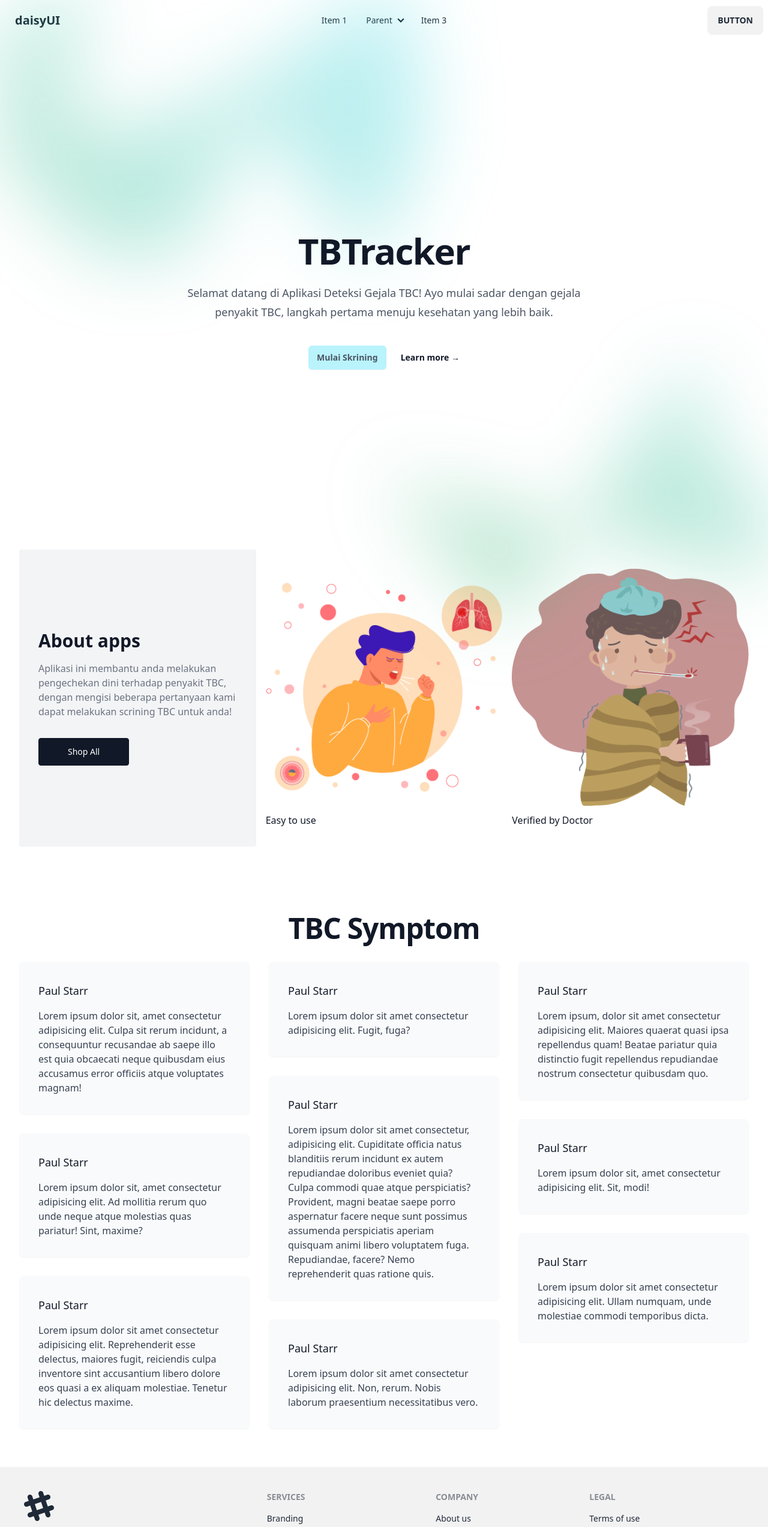
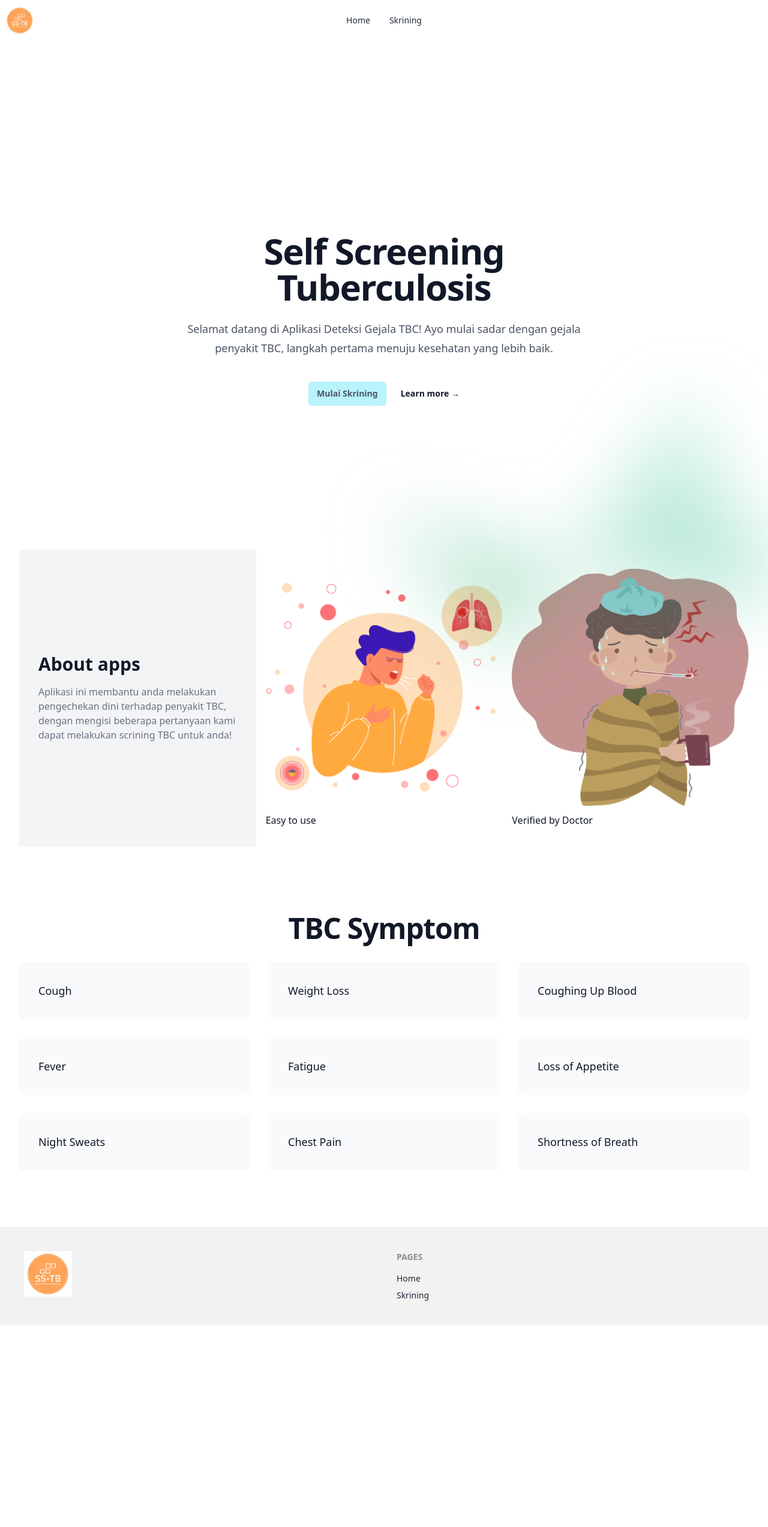
Before and after one commit to uglysquid27/TBC-Scrining, an Angular app: page / in a window 1280 px wide. Shown: the top 2545 px of the page at 60% size. After the commit the page ends 2209 px from the top, so only its background shows below. Built offline with nearby package versions, Linux system fonts and the light colour scheme.

Commit message:
add change page

```diff
--- a/src/app/app-routing.module.ts
+++ b/src/app/app-routing.module.ts
@@ -2,10 +2,12 @@ import { NgModule } from '@angular/core';
 import { RouterModule, Routes } from '@angular/router';
 import { HomeComponent } from './home/home.component';
 import { SkriningComponent } from './skrining/skrining.component';
+import { TestComponent } from './test/test.component';
 
 const routes: Routes = [
   {path: '', component: HomeComponent},
   {path: 'scrining', component: SkriningComponent},
+  {path: 'hasil', component: TestComponent},
 ];
 
 @NgModule({
--- a/src/app/app.component.html
+++ b/src/app/app.component.html
@@ -1,4 +1,4 @@
-<app-header></app-header>
+<app-header class="z-50"></app-header>
 <router-outlet>
 </router-outlet>
 <app-footer></app-footer>
--- a/src/app/home/home.component.html
+++ b/src/app/home/home.component.html
@@ -1,11 +1,11 @@
-<div class="bg-white h-screen">
+<div class="bg-white h-screen ">
     <div class="relative isolate px-6 pt-24 lg:px-8">
-        <div class="absolute inset-x-0 -top-40 -z-10 transform-gpu overflow-hidden blur-3xl sm:-top-80"
+        <!-- <div class="absolute inset-x-0 -top-40 z-10 transform-gpu overflow-hidden blur-3xl sm:-top-80"
             aria-hidden="true">
             <div class="relative left-[calc(50%-11rem)] aspect-[1155/678] w-[36.125rem] -translate-x-1/2 rotate-[30deg] bg-gradient-to-tr from-green-600 to-cyan-400 opacity-30 sm:left-[calc(50%-30rem)] sm:w-[72.1875rem]"
                 style="clip-path: polygon(74.1% 44.1%, 100% 61.6%, 97.5% 26.9%, 85.5% 0.1%, 80.7% 2%, 72.5% 32.5%, 60.2% 62.4%, 52.4% 68.1%, 47.5% 58.3%, 45.2% 34.5%, 27.5% 76.7%, 0.1% 64.9%, 17.9% 100%, 27.6% 76.8%, 76.1% 97.7%, 74.1% 44.1%)">
             </div>
-        </div>
+        </div> -->
         <div class="mx-auto max-w-2xl py-32 sm:py-48 lg:py-56">
             <!-- <div class="hidden sm:mb-8 sm:flex sm:justify-center">
           <div class="relative rounded-full px-3 py-1 text-sm leading-6 text-gray-600 ring-1 ring-gray-900/10 hover:ring-gray-900/20">
@@ -13,7 +13,7 @@
           </div>
         </div> -->
             <div class="text-center">
-                <h1 class="text-4xl font-bold tracking-tight text-gray-900 sm:text-6xl">TBTracker</h1>
+                <h1 class="text-4xl font-bold tracking-tight text-gray-900 sm:text-6xl">Self Screening Tuberculosis</h1>
                 <p class="mt-6 text-lg leading-8 text-gray-600">Selamat datang di Aplikasi Deteksi Gejala TBC! Ayo mulai
                     sadar dengan gejala penyakit TBC, langkah pertama menuju kesehatan yang lebih baik.</p>
                 <div class="mt-10 flex items-center justify-center gap-x-6">
@@ -37,7 +37,7 @@
 <section class="bg-white">
   <div class="max-w-screen-xl px-4 py-8 mx-auto sm:py-12 sm:px-6 lg:px-8">
     <div class="grid grid-cols-1 gap-4 lg:grid-cols-3 lg:items-stretch">
-      <div class="grid p-6 bg-gray-100 rounded place-content-center sm:p-8">
+      <div class="grid p-6 bg-gray-100 rounded place-content-center sm:p-8 rounded">
         <div class="max-w-md mx-auto text-center lg:text-left">
           <header>
             <h2 class="text-xl font-bold text-gray-900 sm:text-3xl">About apps</h2>
@@ -47,12 +47,12 @@
             </p>
           </header>
 
-          <a
+          <!-- <a
             href="#"
             class="inline-block px-12 py-3 mt-8 text-sm font-medium text-white transition bg-gray-900 border border-gray-900 rounded hover:shadow focus:outline-none focus:ring"
           >
             Shop All
-          </a>
+          </a> -->
         </div>
       </div>
 
@@ -117,16 +117,11 @@
 
               <div>
 
-                <p class="mt-0.5 text-lg font-medium text-gray-900">Paul Starr</p>
+                <p class="mt-0.5 text-lg font-medium text-center text-gray-900">Cough</p>
               </div>
             </div>
 
-            <p class="mt-4 text-gray-700">
-              Lorem ipsum dolor sit, amet consectetur adipisicing elit. Culpa sit
-              rerum incidunt, a consequuntur recusandae ab saepe illo est quia
-              obcaecati neque quibusdam eius accusamus error officiis atque
-              voluptates magnam!
-            </p>
+
           </blockquote>
         </div>
 
@@ -137,15 +132,11 @@
 
               <div>
 
-                <p class="mt-0.5 text-lg font-medium text-gray-900">Paul Starr</p>
+                <p class="mt-0.5 text-lg font-medium text-center text-gray-900">Fever</p>
               </div>
             </div>
 
-            <p class="mt-4 text-gray-700">
-              Lorem ipsum dolor sit, amet consectetur adipisicing elit. Ad
-              mollitia rerum quo unde neque atque molestias quas pariatur! Sint,
-              maxime?
-            </p>
+
           </blockquote>
         </div>
 
@@ -156,16 +147,11 @@
 
               <div>
 
-                <p class="mt-0.5 text-lg font-medium text-gray-900">Paul Starr</p>
+                <p class="mt-0.5 text-lg font-medium text-center text-gray-900">Night Sweats</p>
               </div>
             </div>
 
-            <p class="mt-4 text-gray-700">
-              Lorem ipsum dolor sit amet consectetur adipisicing elit.
-              Reprehenderit esse delectus, maiores fugit, reiciendis culpa
-              inventore sint accusantium libero dolore eos quasi a ex aliquam
-              molestiae. Tenetur hic delectus maxime.
-            </p>
+
           </blockquote>
         </div>
 
@@ -176,14 +162,11 @@
 
               <div>
 
-                <p class="mt-0.5 text-lg font-medium text-gray-900">Paul Starr</p>
+                <p class="mt-0.5 text-lg font-medium text-center text-gray-900">Weight Loss</p>
               </div>
             </div>
 
-            <p class="mt-4 text-gray-700">
-              Lorem ipsum dolor sit amet consectetur adipisicing elit. Fugit,
-              fuga?
-            </p>
+
           </blockquote>
         </div>
 
@@ -194,19 +177,11 @@
 
               <div>
 
-                <p class="mt-0.5 text-lg font-medium text-gray-900">Paul Starr</p>
+                <p class="mt-0.5 text-lg font-medium text-center text-gray-900">Fatigue</p>
               </div>
             </div>
 
-            <p class="mt-4 text-gray-700">
-              Lorem ipsum dolor sit amet consectetur, adipisicing elit. Cupiditate
-              officia natus blanditiis rerum incidunt ex autem repudiandae
-              doloribus eveniet quia? Culpa commodi quae atque perspiciatis?
-              Provident, magni beatae saepe porro aspernatur facere neque sunt
-              possimus assumenda perspiciatis aperiam quisquam animi libero
-              voluptatem fuga. Repudiandae, facere? Nemo reprehenderit quas
-              ratione quis.
-            </p>
+
           </blockquote>
         </div>
 
@@ -217,14 +192,11 @@
 
               <div>
 
-                <p class="mt-0.5 text-lg font-medium text-gray-900">Paul Starr</p>
+                <p class="mt-0.5 text-lg font-medium text-center text-gray-900">Chest Pain</p>
               </div>
             </div>
 
-            <p class="mt-4 text-gray-700">
-              Lorem ipsum dolor sit amet consectetur adipisicing elit. Non, rerum.
-              Nobis laborum praesentium necessitatibus vero.
-            </p>
+
           </blockquote>
         </div>
 
@@ -235,15 +207,11 @@
 
               <div>
 
-                <p class="mt-0.5 text-lg font-medium text-gray-900">Paul Starr</p>
+                <p class="mt-0.5 text-lg font-medium text-center text-gray-900">Coughing Up Blood</p>
               </div>
             </div>
 
-            <p class="mt-4 text-gray-700">
-              Lorem ipsum, dolor sit amet consectetur adipisicing elit. Maiores
-              quaerat quasi ipsa repellendus quam! Beatae pariatur quia distinctio
-              fugit repellendus repudiandae nostrum consectetur quibusdam quo.
-            </p>
+
           </blockquote>
         </div>
 
@@ -254,13 +222,11 @@
 
               <div>
 
-                <p class="mt-0.5 text-lg font-medium text-gray-900">Paul Starr</p>
+                <p class="mt-0.5 text-lg font-medium text-center text-gray-900">Loss of Appetite</p>
               </div>
             </div>
 
-            <p class="mt-4 text-gray-700">
-              Lorem ipsum dolor sit, amet consectetur adipisicing elit. Sit, modi!
-            </p>
+
           </blockquote>
         </div>
 
@@ -271,14 +237,11 @@
 
               <div>
 
-                <p class="mt-0.5 text-lg font-medium text-gray-900">Paul Starr</p>
+                <p class="mt-0.5 text-lg font-medium text-center text-gray-900">Shortness of Breath</p>
               </div>
             </div>
 
-            <p class="mt-4 text-gray-700">
-              Lorem ipsum dolor sit amet consectetur adipisicing elit. Ullam
-              numquam, unde molestiae commodi temporibus dicta.
-            </p>
+
           </blockquote>
         </div>
       </div>
--- a/src/app/layout/footer/footer.component.html
+++ b/src/app/layout/footer/footer.component.html
@@ -1,16 +1,13 @@
 <footer class="footer p-10 bg-base-200 text-base-content">
     <aside>
-      <svg width="50" height="50" viewBox="0 0 24 24" xmlns="http://www.w3.org/2000/svg" fill-rule="evenodd" clip-rule="evenodd" class="fill-current"><path d="M22.672 15.226l-2.432.811.841 2.515c.33 1.019-.209 2.127-1.23 2.456-1.15.325-2.148-.321-2.463-1.226l-.84-2.518-5.013 1.677.84 2.517c.391 1.203-.434 2.542-1.831 2.542-.88 0-1.601-.564-1.86-1.314l-.842-2.516-2.431.809c-1.135.328-2.145-.317-2.463-1.229-.329-1.018.211-2.127 1.231-2.456l2.432-.809-1.621-4.823-2.432.808c-1.355.384-2.558-.59-2.558-1.839 0-.817.509-1.582 1.327-1.846l2.433-.809-.842-2.515c-.33-1.02.211-2.129 1.232-2.458 1.02-.329 2.13.209 2.461 1.229l.842 2.515 5.011-1.677-.839-2.517c-.403-1.238.484-2.553 1.843-2.553.819 0 1.585.509 1.85 1.326l.841 2.517 2.431-.81c1.02-.33 2.131.211 2.461 1.229.332 1.018-.21 2.126-1.23 2.456l-2.433.809 1.622 4.823 2.433-.809c1.242-.401 2.557.484 2.557 1.838 0 .819-.51 1.583-1.328 1.847m-8.992-6.428l-5.01 1.675 1.619 4.828 5.011-1.674-1.62-4.829z"></path></svg>
-      <p>ACME Industries Ltd.<br/>Providing reliable tech since 1992</p>
+      <img src="./../../../assets/img/tbclogo.jpeg" height="80" width="80" alt="">
     </aside>
     <nav>
-      <header class="footer-title">Services</header>
-      <a class="link link-hover">Branding</a>
-      <a class="link link-hover">Design</a>
-      <a class="link link-hover">Marketing</a>
-      <a class="link link-hover">Advertisement</a>
+      <header class="footer-title">Pages</header>
+      <a class="link link-hover">Home</a>
+      <a class="link link-hover">Skrining</a>
     </nav>
-    <nav>
+    <!-- <nav>
       <header class="footer-title">Company</header>
       <a class="link link-hover">About us</a>
       <a class="link link-hover">Contact</a>
@@ -22,5 +19,5 @@
       <a class="link link-hover">Terms of use</a>
       <a class="link link-hover">Privacy policy</a>
       <a class="link link-hover">Cookie policy</a>
-    </nav>
+    </nav> -->
   </footer>
--- a/src/app/layout/header/header.component.html
+++ b/src/app/layout/header/header.component.html
@@ -5,35 +5,23 @@
           <svg xmlns="http://www.w3.org/2000/svg" class="h-5 w-5" fill="none" viewBox="0 0 24 24" stroke="currentColor"><path stroke-linecap="round" stroke-linejoin="round" stroke-width="2" d="M4 6h16M4 12h8m-8 6h16" /></svg>
         </label>
         <ul tabindex="0" class="menu menu-sm dropdown-content mt-3 z-[1] p-2 shadow bg-base-100 rounded-box w-52">
-          <li><a>Item 1</a></li>
-          <li>
-            <a>Parent</a>
-            <ul class="p-2">
-              <li><a>Submenu 1</a></li>
-              <li><a>Submenu 2</a></li>
-            </ul>
-          </li>
-          <li><a>Item 3</a></li>
+          <li><a routerLink="/">Home</a></li>
+
+          <li><a routerLink="/scrining">Skrining</a></li>
         </ul>
       </div>
-      <a class="btn btn-ghost normal-case text-xl">daisyUI</a>
+      <div>
+        <img src="/assets/img/tbclogo.jpeg" height="50" width="50" alt="">
+      </div>
     </div>
     <div class="navbar-center hidden lg:flex">
       <ul class="menu menu-horizontal px-1">
-        <li><a>Item 1</a></li>
-        <li tabindex="0">
-          <details>
-            <summary>Parent</summary>
-            <ul class="p-2">
-              <li><a>Submenu 1</a></li>
-              <li><a>Submenu 2</a></li>
-            </ul>
-          </details>
-        </li>
-        <li><a>Item 3</a></li>
+        <li><a routerLink="/">Home</a></li>
+
+        <li><a routerLink="/scrining">Skrining</a></li>
       </ul>
     </div>
     <div class="navbar-end">
-      <a class="btn">Button</a>
+      <a class="btn hidden">Button</a>
     </div>
   </div>
--- a/src/app/skrining/skrining.component.html
+++ b/src/app/skrining/skrining.component.html
@@ -6,7 +6,7 @@
 -->
 
 <header class="bg-gray-50 h-42">
-    <div class="mx-auto max-w-screen-xl px-4 py-8 sm:px-6 sm:py-12 lg:px-8">
+    <div class="mx-auto max-w-screen-xl px-4 py-8 max-sm:px-6 sm:py-12 lg:px-8">
         <div class="sm:flex sm:items-center sm:justify-center">
             <div class="text-center sm:text-left">
                 <h1 class="text-2xl font-bold text-gray-900 sm:text-3xl text-center">
@@ -20,15 +20,19 @@
         </div>
     </div>
 </header>
-<div class="bg-white h-screen">
+<div class="flex bg-white flex-col justify-items-center h-screen overflow-y-auto">
     <div class="grid grid-cols-1 pt-8">
         <ul class="steps">
             <li class="step step-accent text-gray-600">Isi data diri</li>
-            <li class="step step-accent text-gray-600">Skrining</li>
+            <li [ngClass]="!skrining ? '' : 'step-accent'" class="step text-gray-600">Skrining</li>
         </ul>
     </div>
-    <div class="relative isolate pt-24 lg:px-8">
-       <!-- <div class="flex flex-col ">
+    <div class="flex justify-center items-center gap-4 py-8">
+        <button (click)="ddChange()" class="btn btn-accent">Data Diri</button>
+        <button (click)="skringingChange()" class="btn btn-accent">Skrining</button>
+    </div>
+    <div class="relative isolate  lg:px-8">
+       <div [ngClass]="datadiri ? '' : 'hidden'" class="flex flex-col ">
              <div class="px-20">
                 <label for="nama" class="mb-2 inline-block text-gray-500">Nama Lengkap</label>
                 <div class="relative mb-4 flex flex-wrap items-stretch">
@@ -87,79 +91,83 @@
 
             </div>
 
-        </div>-->
-        <div class="flex flex-col justify-items-center">
+        </div>
+        <div  [ngClass]="skrining ? '' : 'hidden'" class="flex flex-col justify-items-center ">
             <h1 class="text-center font-bold text-gray-600 text-2xl pb-8">SKRINING GEJALA</h1>
             <label for="email" class="mb-2 inline-block text-center text-gray-600 text-xl font-bold">Gejala Utama</label>
-            <div class="grid grid-cols-2 py-4 justify-end px-96">
+            <div class="grid grid-cols-2 py-4 justify-end lg:px-96 max-sm:px-6">
                 <div class="w-full">
                     Batuk (Semua batuk tanpa melihat durasi)
                 </div>
                 <div class="w-full relative mb-4 gap-4 flex flex-wrap justify-end">
-                    <input type="radio" name="radio-4" class="radio radio-accent"  /> Ya
-                    <input type="radio" name="radio-4" class="radio radio-accent" />Tidak
+                    <input type="radio" name="utama" class="radio radio-accent"  /> Ya
+                    <input type="radio" name="utama" class="radio radio-accent" />Tidak
                 </div>
             </div>
             <label for="email" class="mb-2 inline-block text-center text-gray-600 text-xl font-bold">Gejala Tambahan</label>
-            <div class="grid grid-cols-2 py-4 justify-end px-96">
+            <div class="grid grid-cols-2 py-4 justify-end lg:px-96 max-sm:px-6">
                 <div class="w-full">
                     BB Turun tanpa penyebab jelas/BB tidak naik/nafsu makan turun
                 </div>
                 <div class="w-full relative mb-4 gap-4 flex flex-wrap justify-end">
-                    <input type="radio" name="radio-4" class="radio radio-accent"  /> Ya
-                    <input type="radio" name="radio-4" class="radio radio-accent" />Tidak
+                    <input type="radio" name="bb" class="radio radio-accent"  /> Ya
+                    <input type="radio" name="bb" class="radio radio-accent" />Tidak
                 </div>
             </div>
-            <div class="grid grid-cols-2 py-4 justify-end px-96">
+            <div class="grid grid-cols-2 py-4 justify-end lg:px-96 max-sm:px-6">
                 <div class="w-full">
                     Demam yang tidak diketahui penyebabnya
                 </div>
                 <div class="w-full relative mb-4 gap-4 flex flex-wrap justify-end">
-                    <input type="radio" name="radio-4" class="radio radio-accent"  /> Ya
-                    <input type="radio" name="radio-4" class="radio radio-accent" />Tidak
+                    <input type="radio" name="demam" class="radio radio-accent"  /> Ya
+                    <input type="radio" name="demam" class="radio radio-accent" />Tidak
                 </div>
             </div>
-            <div class="grid grid-cols-2 py-4 justify-end px-96">
+            <div class="grid grid-cols-2 py-4 justify-end lg:px-96 max-sm:px-6">
                 <div class="w-full">
                     Badan lemas/lesu
                 </div>
                 <div class="w-full relative mb-4 gap-4 flex flex-wrap justify-end">
-                    <input type="radio" name="radio-4" class="radio radio-accent"  /> Ya
-                    <input type="radio" name="radio-4" class="radio radio-accent" />Tidak
+                    <input type="radio" name="lemas" class="radio radio-accent"  /> Ya
+                    <input type="radio" name="lemas" class="radio radio-accent" />Tidak
                 </div>
             </div>
-            <div class="grid grid-cols-2 py-4 justify-end px-96">
+            <div class="grid grid-cols-2 py-4 justify-end lg:px-96 max-sm:px-6">
                 <div class="w-full">
                     Berkeringat malam hari tanpa kegiatan
                 </div>
                 <div class="w-full relative mb-4 gap-4 flex flex-wrap justify-end">
-                    <input type="radio" name="radio-4" class="radio radio-accent"  /> Ya
-                    <input type="radio" name="radio-4" class="radio radio-accent" />Tidak
+                    <input type="radio" name="keringat" class="radio radio-accent"  /> Ya
+                    <input type="radio" name="keringat" class="radio radio-accent" />Tidak
                 </div>
             </div>
-            <div class="grid grid-cols-2 py-4 justify-end px-96">
+            <div class="grid grid-cols-2 py-4 justify-end lg:px-96 max-sm:px-6">
                 <div class="w-full">
                     Sesak napas tanpa nyeri dada
                 </div>
                 <div class="w-full relative mb-4 gap-4 flex flex-wrap justify-end">
-                    <input type="radio" name="radio-4" class="radio radio-accent"  /> Ya
-                    <input type="radio" name="radio-4" class="radio radio-accent" />Tidak
+                    <input type="radio" name="nyeri" class="radio radio-accent"  /> Ya
+                    <input type="radio" name="nyeri" class="radio radio-accent" />Tidak
                 </div>
             </div>
-            <div class="grid grid-cols-2 py-4 justify-end px-96">
+            <div class="grid grid-cols-2 py-4 justify-end lg:px-96 max-sm:px-6">
                 <div class="w-full">
                     Ada pembesaran getah bening di leher atau ketiak
                 </div>
                 <div class="w-full relative mb-4 gap-4 flex flex-wrap justify-end">
-                    <input type="radio" name="radio-4" class="radio radio-accent"  /> Ya
-                    <input type="radio" name="radio-4" class="radio radio-accent" />Tidak
+                    <input type="radio" name="getah" class="radio radio-accent"  /> Ya
+                    <input type="radio" name="getah" class="radio radio-accent" />Tidak
                 </div>
             </div>
-            <div class="grid grid-cols-1 py-4 justify-end px-96">
+            <div class="grid grid-cols-1 py-4 justify-end lg:px-96 max-sm:px-6">
                 <div class="w-full py-2 text-gray-600">
                     Lainnya(Sebutkan)
                 </div>
                 <input type="text" placeholder="Gejala lain" class="py-2 input input-bordered input-lg w-full" />
             </div>
         </div>
+        <div [ngClass]="skrining ? '' : 'hidden'" class="flex justify-center items-center gap-4 py-8">
+            <button routerLink="/hasil" class="btn btn-accent">Submit</button>
+        </div>
     </div>
+</div>
--- a/src/app/skrining/skrining.component.ts
+++ b/src/app/skrining/skrining.component.ts
@@ -6,5 +6,19 @@ import { Component } from '@angular/core';
   styleUrls: ['./skrining.component.css']
 })
 export class SkriningComponent {
+datadiri: boolean = true;
+skrining: boolean = false;
+
+ddChange(){
+  this.skrining = false
+  this.datadiri = !this.datadiri
+  console.log(this.datadiri);
 
 }
+skringingChange(){
+  this.skrining = !this.skrining
+  this.datadiri = false
+  console.log(this.skrining);
+
+}
+}
--- a/src/index.html
+++ b/src/index.html
@@ -5,7 +5,7 @@
   <title>TbcScrining</title>
   <base href="/">
   <meta name="viewport" content="width=device-width, initial-scale=1">
-  <link rel="icon" type="image/x-icon" href="favicon.ico">
+  <link rel="icon" type="image/x-icon" href="./assets/img/tbclogo.jpeg">
 </head>
 <body>
   <app-root></app-root>
```
Also changed, not shown: src/assets/img/tbclogo.jpeg (added).
